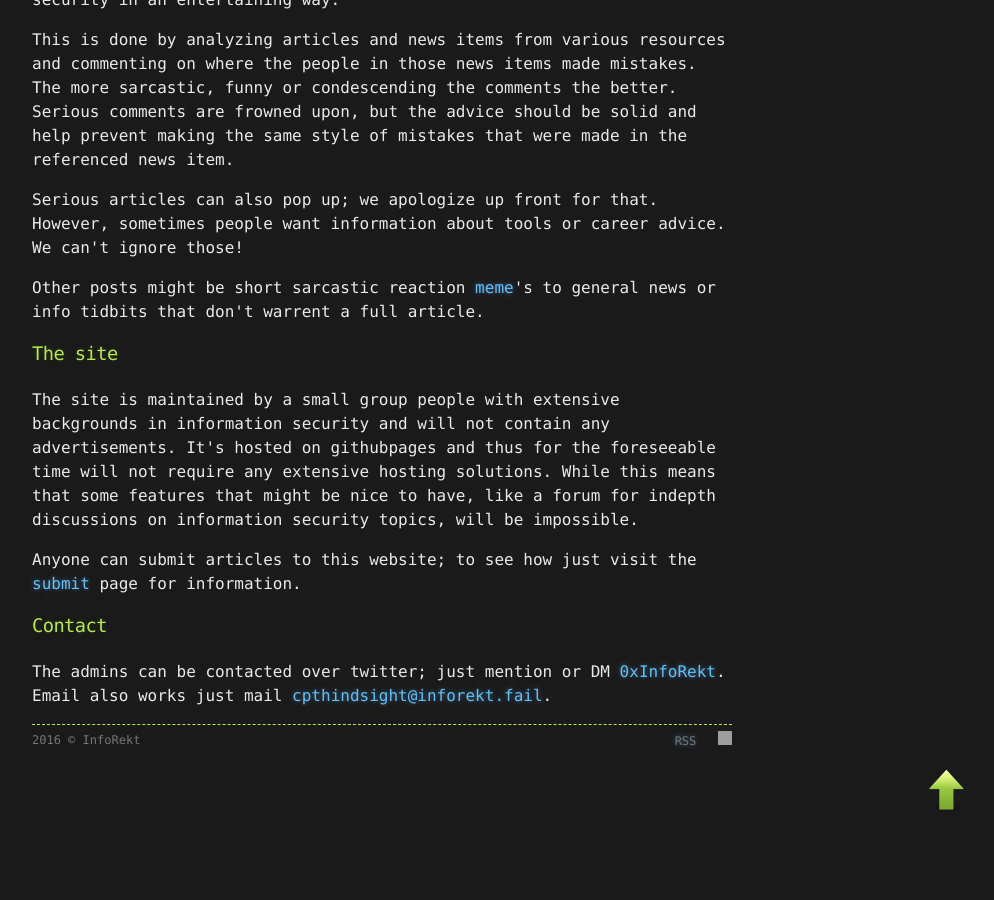
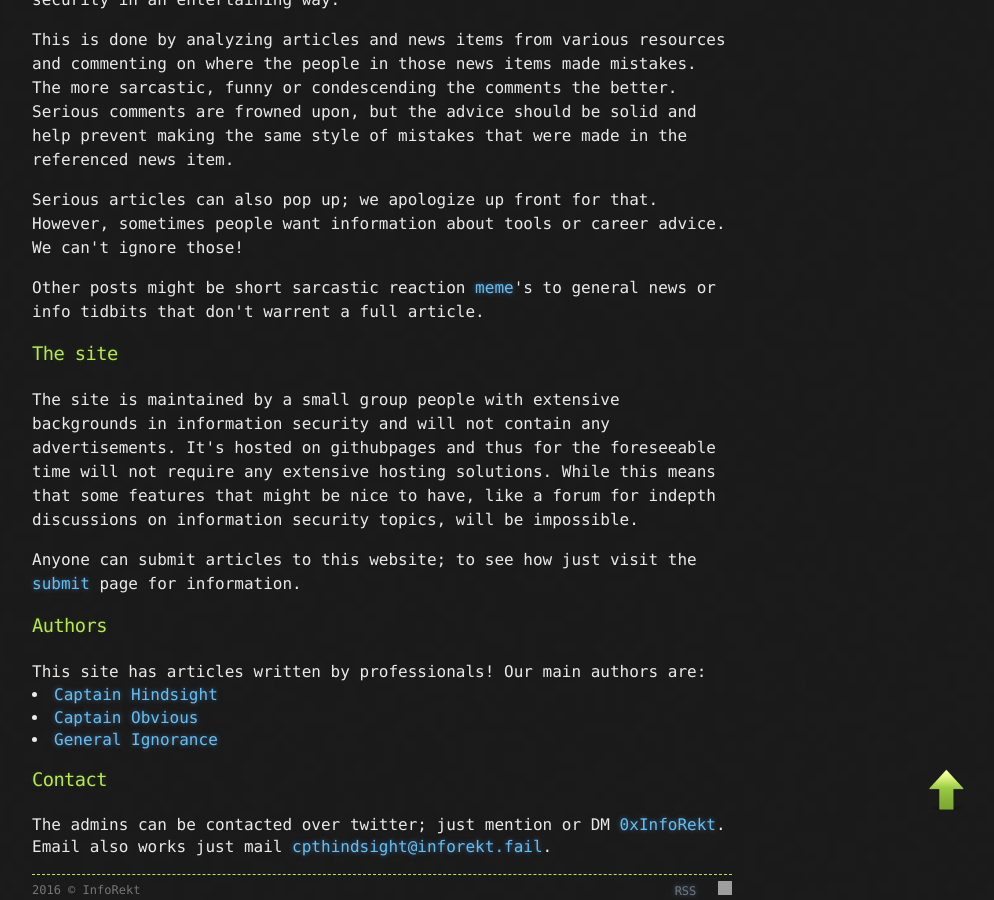
Before and after one commit to InfoRekt/inforekt.github.io, a Jekyll site: the page built from pages/about.html, in a window 1280 px wide and 900 px high, scrolled down 593 px. Shown: the whole window, without its empty margins (258-1252 px from the left). Built offline with Jekyll 4.4.1, drawn with Linux system fonts in a browser that asks for light colours; grey boxes are pictures that could not be loaded.

Commit message:
new authors

```diff
--- a/pages/about.html
+++ b/pages/about.html
@@ -30,6 +30,12 @@
 Anyone can submit articles to this website; to see how just visit the <a href="/contribute">submit</a> page
 for information.<br>
 <p>
+<h3>Authors</h3>
+This site has articles written by professionals! Our main authors are:<br>
+<li><a href="/author/cptHindsight">Captain Hindsight</a>
+<li><a href="/author/cptObvious">Captain Obvious</a>
+<li><a href="/author/genIgnorance">General Ignorance</a>
+<p>
 <h3>Contact</h3>
 The admins can be contacted over twitter; just mention or DM <a href="https://twitter.com/0xinforekt">0xInfoRekt</a>. Email also works
 just mail <a href="mailto:cpthindsight@inforekt.fail">cpthindsight@inforekt.fail</a>.
--- a/pages/cptHindsight.html
+++ b/pages/cptHindsight.html
@@ -1,10 +1,10 @@
 ---
 layout: page
-title: About cptHindSight
+title: About captain Hindsight
 description: Who is this friendly hero with his great advice?
 permalink: /author/cptHindsight
 ---
 
 <p class="message">
-Look @ me; I R teh captain now!
+In hindsight it should have been obvious, that I'm a captain.
 <p>
```
Also changed, not shown: pages/cptObvious.html (added, +10 -0 lines), pages/genIgnorance.html (added, +10 -0 lines).
